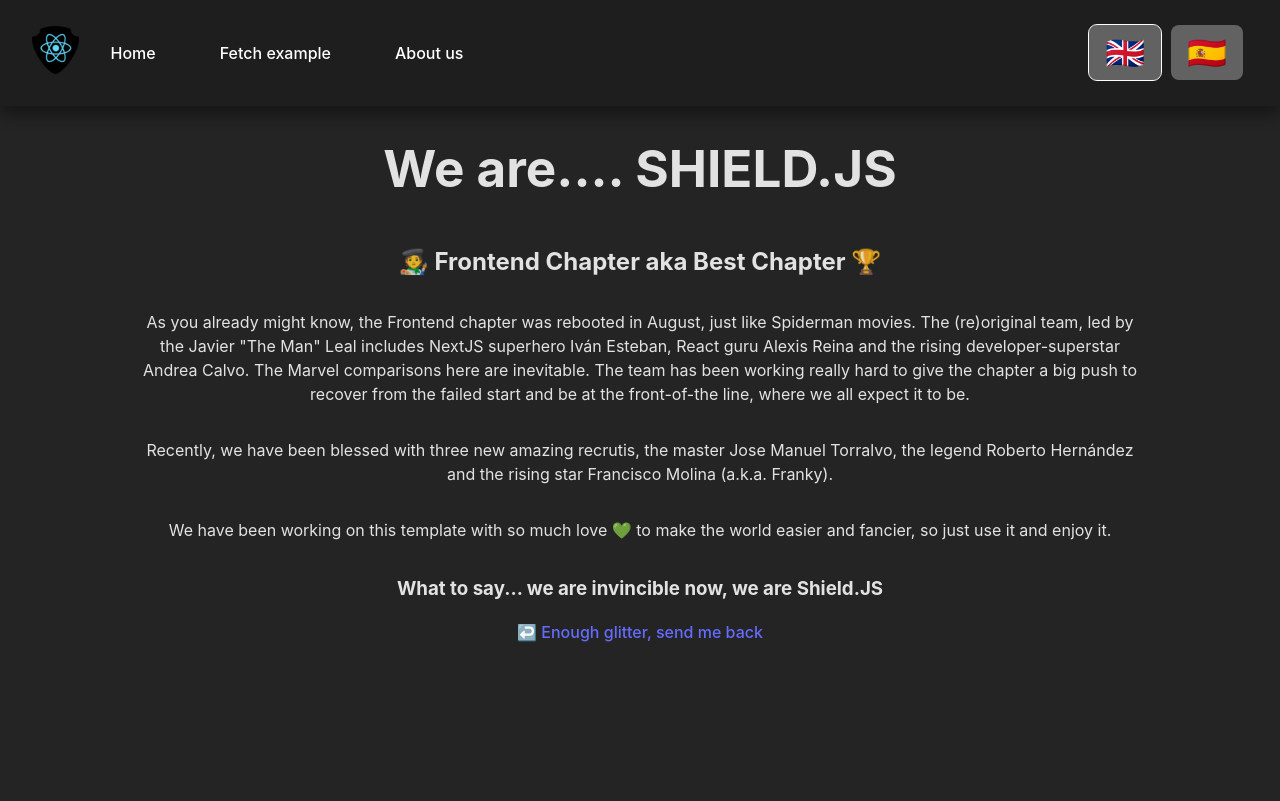
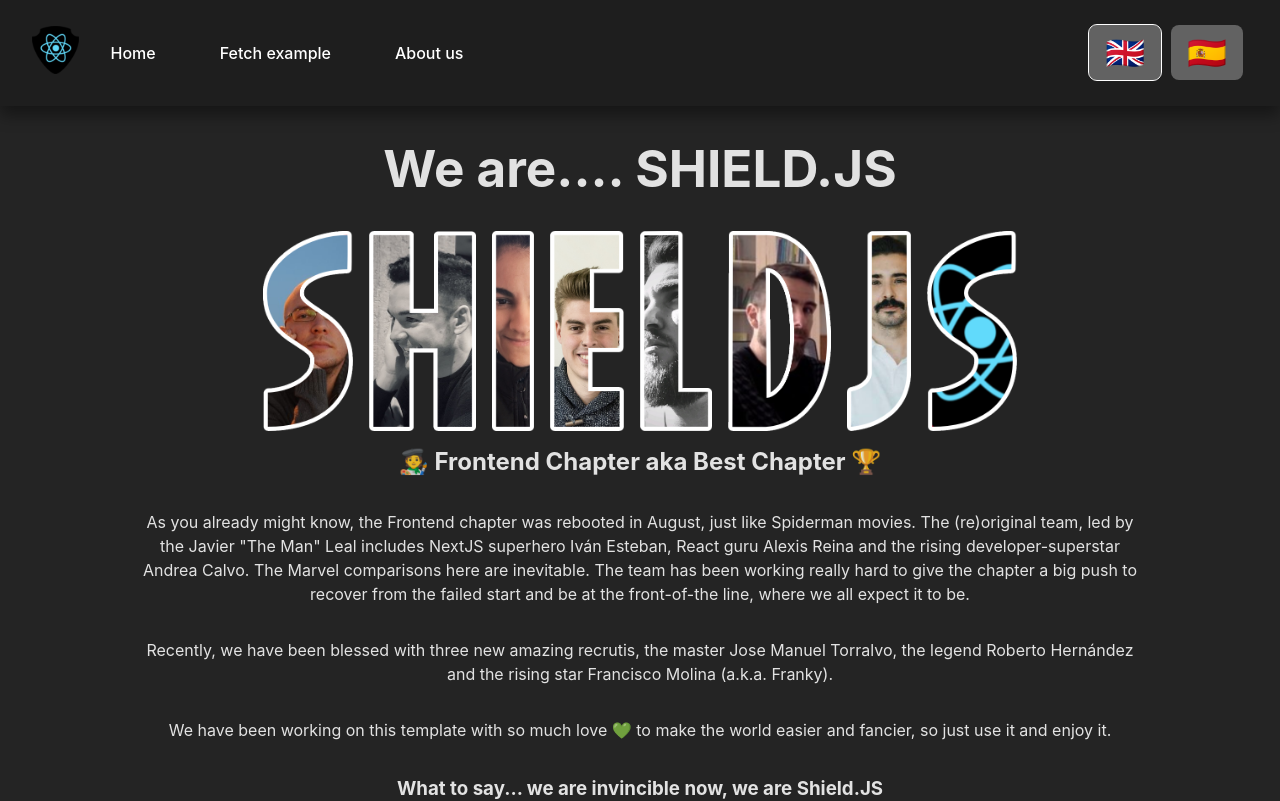
Before and after one commit to onebeyond/shieldjs, a React (Vite) app: page /shieldjs/about in a window 1280 px wide. Shown: the top 801 px of the page. Built offline with nearby package versions, Linux system fonts and the light colour scheme; a web font is replaced by a local one.

Commit message:
feat: add shield images with authors in the about page

```diff
--- a/src/pages/About/About.styles.tsx
+++ b/src/pages/About/About.styles.tsx
@@ -7,3 +7,19 @@
   flex-direction: column;
   margin: 0 auto;
 `
+export const StyledImageList = styled.div`
+  display: flex;
+  flex-wrap: wrap;
+  justify-content: center;
+  align-items: center;
+  margin: 0 auto;
+  gap: 1rem;
+  img {
+    width: auto;
+    height: 200px;
+    transition: transform 1s ease-out;
+  &:hover {
+    transform: scale(1.2);
+  }
+  }
+`
--- a/src/pages/About/About.tsx
+++ b/src/pages/About/About.tsx
@@ -1,21 +1,46 @@
 import { MainLayout } from '@/layout/MainLayout/MainLayout'
 import { useTranslation } from 'react-i18next'
 import { Link } from 'react-router-dom'
-import { AboutWrapper } from './About.styles'
+import { AboutWrapper, StyledImageList } from './About.styles'
+import { StyledImage } from '@/components/NavBar/Navbar.styles'
+import shieldS from '@/assets/shield_s.webp'
+import shieldH from '@/assets/shield_h.webp'
+import shieldI from '@/assets/shield_i.webp'
+import shieldE from '@/assets/shield_e.webp'
+import shieldL from '@/assets/shield_l.webp'
+import shieldD from '@/assets/shield_d.webp'
+import shieldJ from '@/assets/shield_j.webp'
+import shieldS2 from '@/assets/shield_s2.webp'
 
 export const About = () => {
   const { t } = useTranslation('about')
+  const imagesImported = [
+    shieldS,
+    shieldH,
+    shieldI,
+    shieldE,
+    shieldL,
+    shieldD,
+    shieldJ,
+    shieldS2
+  ]
 
   return (
     <MainLayout>
       <AboutWrapper>
         <h1>{t('title')}</h1>
+        <StyledImageList>
+          {imagesImported.map((image, index) => (
+              <StyledImage key={index} src={image} alt="ShieldJS logo" />
+          ))}
+        </StyledImageList>
         <h2>{t('subtitle')}</h2>
         <p>{t('description.p1')}</p>
         <p>{t('description.p2')}</p>
         <p>{t('description.p3')}</p>
         <h3>{t('conclusion')}</h3>
         <Link to="/">{t('sendBack')}</Link>
+
       </AboutWrapper>
     </MainLayout>
   )
```
